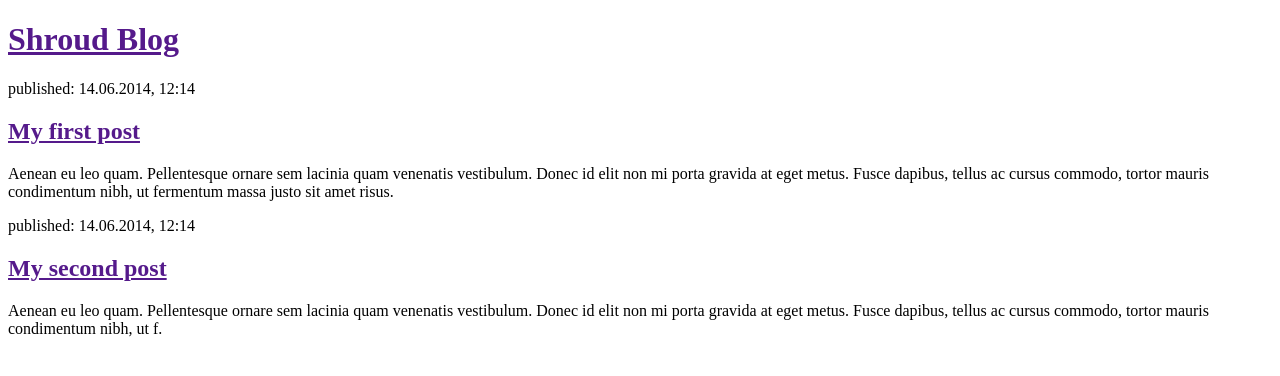
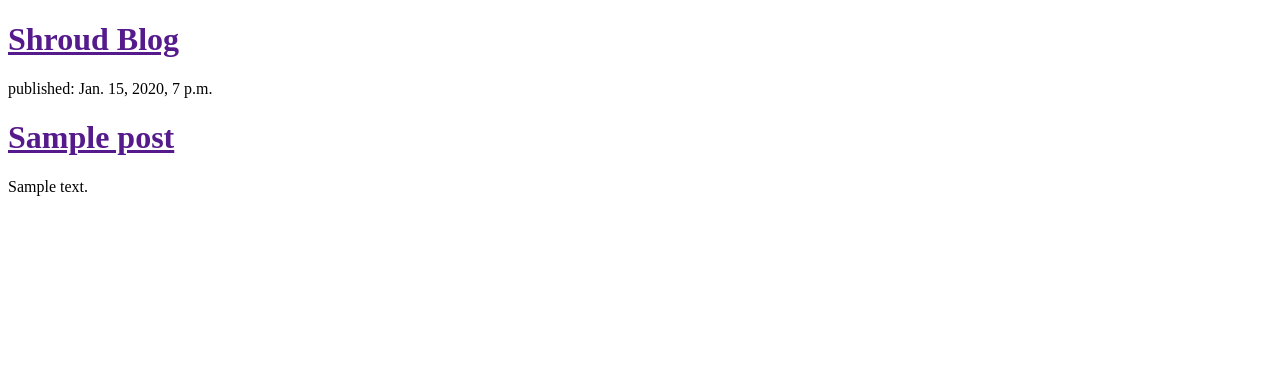
Before and after one commit to floralcustom/my-first-blog, a Django app: template blog/templates/blog/post_list.html in a window 1280 px wide. Shown: the top 376 px of the page. Run offline with Django 3.2, Linux system fonts and the light colour scheme; the template is opened without the code that fills it: values that come from a table or form of the project are taken from there, others are empty; tables that the repository leaves empty hold one stand-in row (values such as "Sample post").

Commit message:
Modified templates to display posts from db

```diff
--- a/blog/templates/blog/post_list.html
+++ b/blog/templates/blog/post_list.html
@@ -9,18 +9,13 @@
         <h1><a href="">Shroud Blog</a> </h1>
     </div>
 
-    <div>
-        <p>published: 14.06.2014, 12:14</p>
-        <h2><a href="">My first post</a></h2>
-        <p>Aenean eu leo quam. Pellentesque ornare sem lacinia quam venenatis vestibulum. Donec id elit non mi porta gravida at eget metus. Fusce dapibus, tellus ac cursus commodo, tortor mauris condimentum nibh, ut fermentum massa justo sit amet risus.</p>
-    </div>
-
-    <div>
-        <p>published: 14.06.2014, 12:14</p>
-        <h2><a href="">My second post</a></h2>
-        <p>Aenean eu leo quam. Pellentesque ornare sem lacinia quam venenatis vestibulum. Donec id elit non mi porta gravida at eget metus. Fusce dapibus, tellus ac cursus commodo, tortor mauris condimentum nibh, ut f.</p>
-    </div>
-
+	{% for post in posts %}
+	    <div>
+			<p>published: {{post.published_date }}</p>
+			 <h1><a href="">{{post.title }}</a></h1>
+			 <p>{{post.text|linebreaksbr}}</p>
+	 	</div>
+	{% endfor %}
 
 </body>
 </html>
```
Also changed, not shown: blog/views.py (+11 -1 lines), 2 other files.
